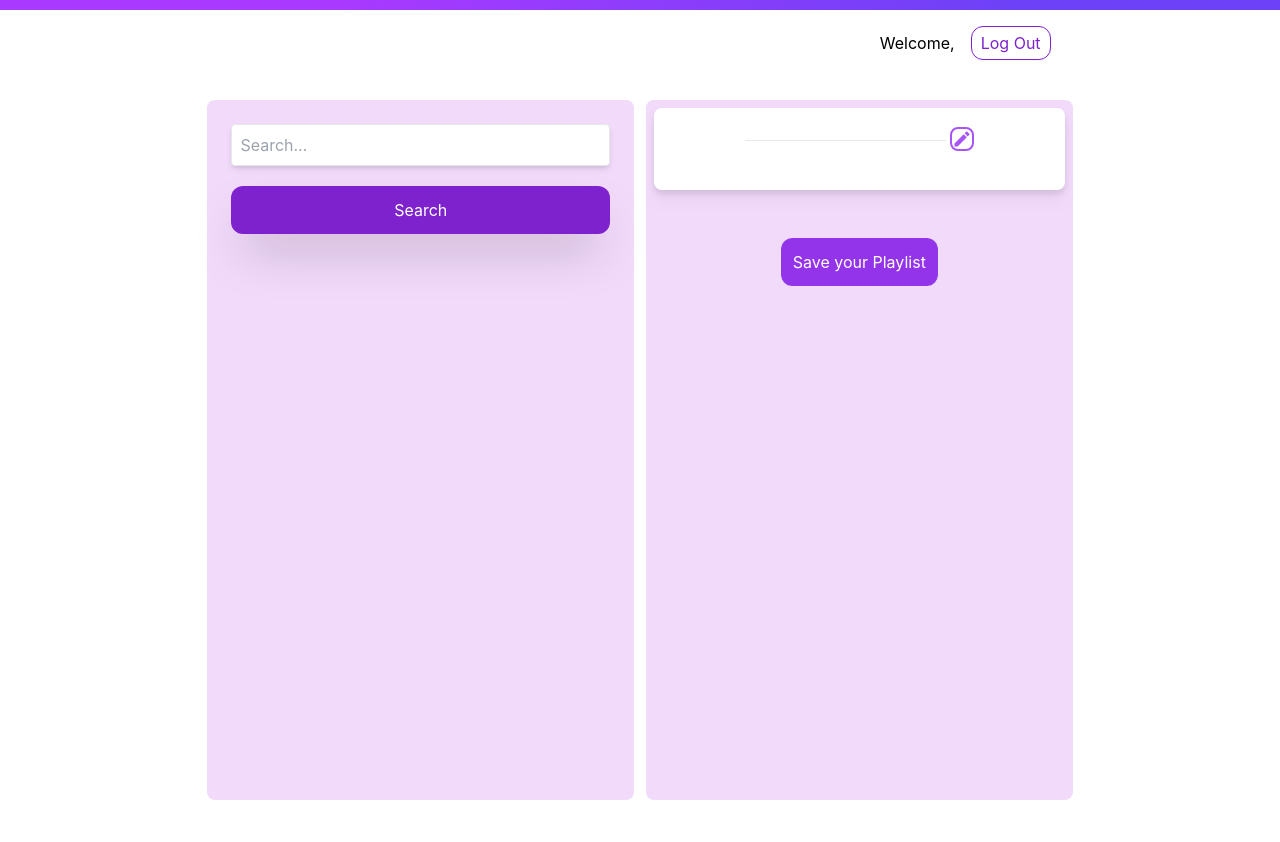
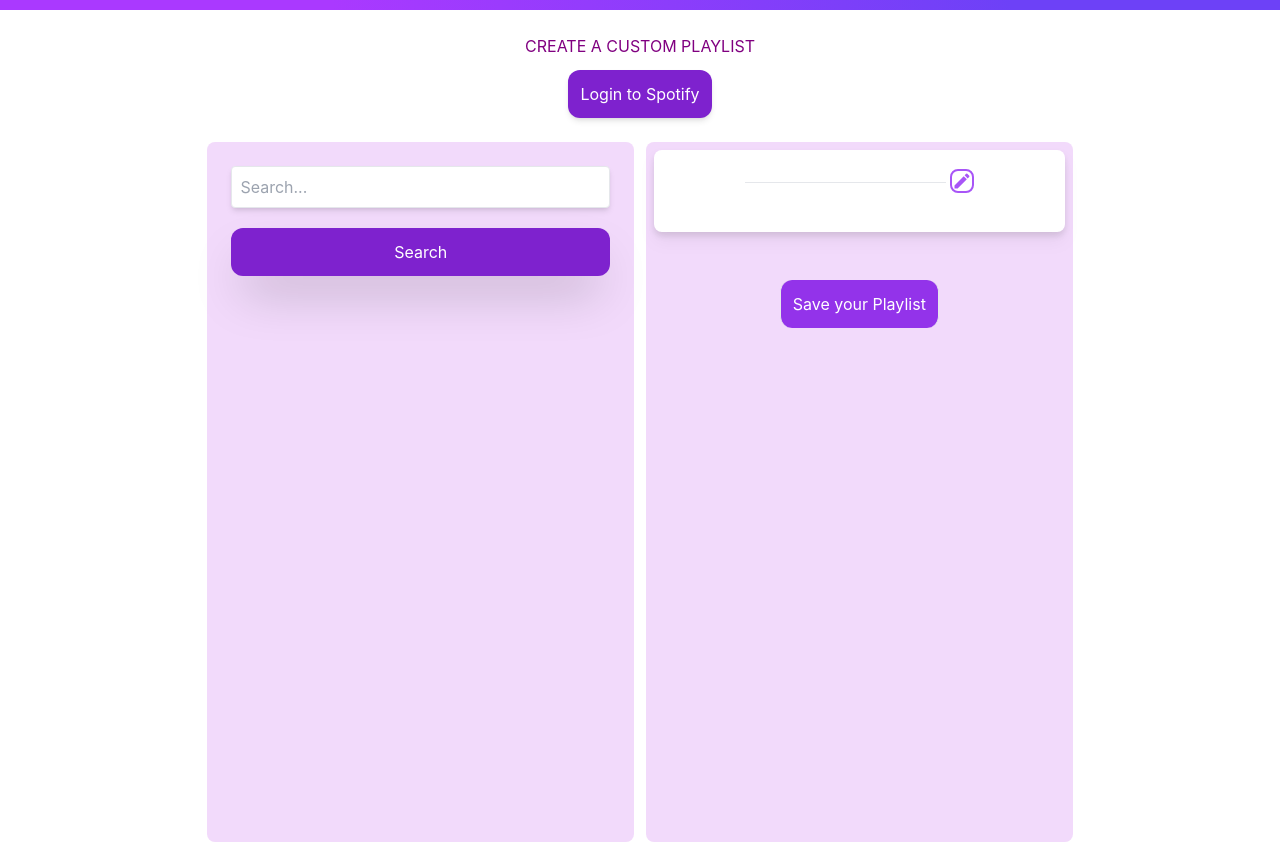
Before and after one commit to DHBuild002/jammmin-playlist-creation-tool, a React (Create React App) app: page / in a window 1280 px wide. Before the commit the page ends 800 px from the top, so only its background shows below. Built offline with nearby package versions, Linux system fonts and the light colour scheme.

Commit message:
WIP: Playlists failing to save - Name not being taken up by post request

```diff
--- a/src/App.js
+++ b/src/App.js
@@ -50,10 +50,8 @@ function UserAccess({ token, setToken }) {
   // if (!token || !user) return <div>Loading...</div>; // Ensure user and username exist
 
   return token ? (
-    <LogIn />
-  ) : (
-    <div className="container">
-      <div className="flex justify-end items-center space-x-4 p-4 mx-auto w-2/3">
+    <div className="flex justify-end">
+      <div className="flex justify-end items-center space-x-3 p-4 mx-auto w-full bg-slate-100">
         <h1 className="">Welcome, {user.username}</h1>
         <button
           className="w-20 bg-white-700 border-purple-700 border text-purple-700 p-1 rounded-xl shadow-sm hover:bg-grey-600 transition-all duration-300 ease-in-out"
@@ -63,6 +61,8 @@ function UserAccess({ token, setToken }) {
         </button>
       </div>
     </div>
+  ) : (
+    <LogIn />
   );
 }
 // Callback component that retrieves the token and stores it in localStorage
@@ -86,7 +86,7 @@ function Callback({ setToken }) {
 }
 
 function App() {
-  const [token, setToken] = useState(null);
+  const [token, setToken] = useState();
 
   const saveToken = (token) => {
     localStorage.setItem("spotify_access_token", token);
@@ -152,12 +152,11 @@ function App() {
   const [searchResults, setSearchResults] = useState([]);
 
   // Custom Playlist State
-  const [savedPlaylistName, setSavedPlaylistName] = useState("");
+  const [savedPlaylistName, setSavedPlaylistName] = useState();
   const [customTrackList, setCustomTrackList] = useState([]);
   // const [savedPlaylist, setSavedPlaylist] = useState([]);
 
   const parseQuery = (query) => {
-    console.log("Track before filtering: ", tracks);
     const lowercaseQuery = query.toLowerCase();
 
     const searchResults = tracks.filter((track) => {
@@ -172,10 +171,8 @@ function App() {
       );
     });
     setSearchResults(searchResults);
-    console.log("Search Results:", searchResults); // Add this to check
   };
   const addTrack = (track) => {
-    console.log("Adding Track: ", track);
     setCustomTrackList((prevTracks) =>
       prevTracks.some((t) => t.id === track.id)
         ? prevTracks
@@ -189,16 +186,13 @@ function App() {
           ]
     );
   };
-  useEffect(() => {
-    console.log(customTrackList);
-  }, [customTrackList]);
+  useEffect(() => {}, [customTrackList]);
 
   const updatePlaylistName = (name) => {
     setSavedPlaylistName(name);
   };
 
   const assignNewPlaylistName = (playlistName) => {
-    console.log(playlistName);
     setSavedPlaylistName(playlistName);
     // setIsInitialLoad(false);
   };
@@ -208,23 +202,6 @@ function App() {
       customTrackList.filter((existingTrack) => existingTrack.id !== track.id)
     );
   };
-
-  // const sendPlaylistToAccount = async () => {
-  //   if (customTrackList === 0) {
-  //     console.log("Playlist is Empty - Please add tracks");
-  //     return;
-  //   }
-  //   // const trackUris = customTrackList.map((track) => track.uri);
-
-  //   // const trackUris = customTrackList
-  //   //   ? customTrackList
-  //   //       .map((track) => track.uri)
-  //   //       .filter((uri) => uri !== undefined)
-  //   //   : [];
-
-  //   setCustomTrackList(trackUris);
-  //   console.log(customTrackList);
-  // };
 
   return (
     <div className="App">
@@ -260,6 +237,7 @@ function App() {
             </div>
             <div className="column border2 right-col rounded-lg">
               <CustomPlaylistName
+                playlistName={savedPlaylistName}
                 onNameChange={updatePlaylistName}
                 saveEvent={assignNewPlaylistName}
               />
--- a/src/components/CustomPlaylistName.js
+++ b/src/components/CustomPlaylistName.js
@@ -23,6 +23,7 @@ const CustomPlaylistName = ({ saveEvent, onNameChange }) => {
   const handleNameSave = () => {
     saveEvent(playlistName);
     setIsInputVisible(false);
+    console.log(playlistName);
   };
   const handleEditClick = () => {
     setIsInputVisible(true);
--- a/src/components/Search.js
+++ b/src/components/Search.js
@@ -18,8 +18,6 @@ const Search = ({ onAdd }) => {
   const handleSearch = async (e) => {
     e.preventDefault();
     if (!query) return;
-    console.log("Access Token:", accessToken);
-    console.log("Search Query: " + query);
 
     try {
       const response = await fetch(
@@ -37,7 +35,6 @@ const Search = ({ onAdd }) => {
         const data = await response.json();
         // Limit results to 3
         const limitedResults = data.tracks.items.slice(0, 3);
-        console.log(limitedResults);
         setResults(limitedResults);
       } else {
         console.error("Error fetching data from Spotify API");
```
